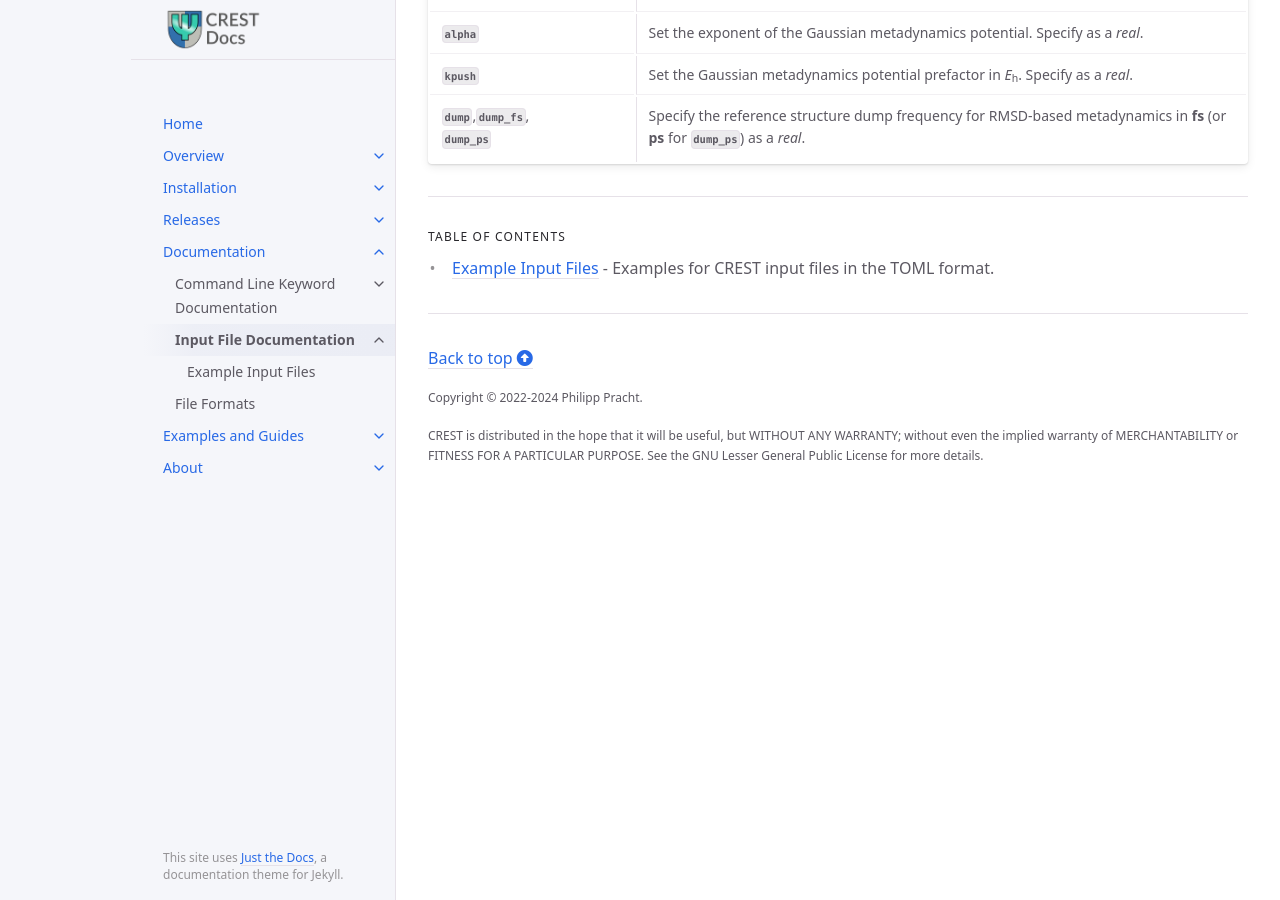
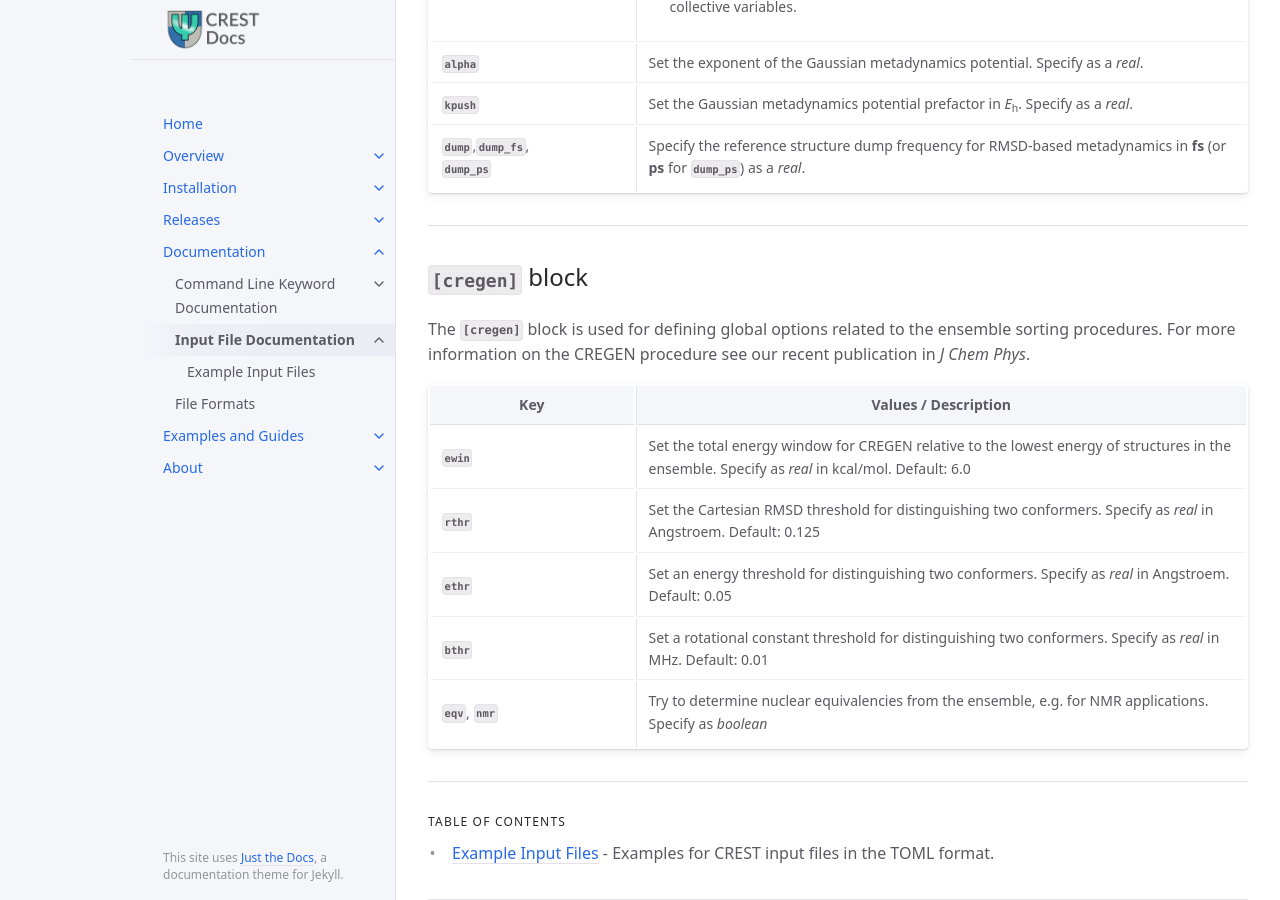
Before and after one commit to crest-lab/crest-docs, a Jekyll site: the page built from page/documentation/inputfiles.md, in a window 1280 px wide and 900 px high, scrolled down 6634 px. Built offline with Jekyll 4.4.1, drawn with Linux system fonts in a browser that asks for light colours.

Commit message:
Add [cregen] block do documentation

```diff
--- a/_data/inputkv.yml
+++ b/_data/inputkv.yml
@@ -275,3 +275,32 @@ metadynamics:
      descript: >
        Specify the reference structure dump frequency for RMSD-based metadynamics
        in **fs** (or **ps** for `dump_ps`) as a *real*.
+
+
+
+cregen:
+
+   - key: ewin
+     descript: >
+       Set the total energy window for CREGEN relative to the lowest energy of
+       structures in the ensemble. Specify as *real* in kcal/mol. Default: 6.0
+
+   - key: rthr
+     descript: >
+       Set the Cartesian RMSD threshold for distinguishing two conformers.
+       Specify as *real* in Angstroem. Default: 0.125
+
+   - key: ethr
+     descript: >
+       Set an energy threshold for distinguishing two conformers.
+       Specify as *real* in Angstroem. Default: 0.05
+
+   - key: bthr
+     descript: >
+       Set a rotational constant threshold for distinguishing two conformers.
+       Specify as *real* in MHz. Default: 0.01
+
+   - comm: "`eqv`, `nmr`"
+     descript: >
+       Try to determine nuclear equivalencies from the ensemble, e.g. for NMR applications.
+       Specify as *boolean*
--- a/page/documentation/inputfiles.md
+++ b/page/documentation/inputfiles.md
@@ -121,3 +121,10 @@ and metadynamics module. Note, that some `[calculation]` must have been defined.
 The `[[dynamics.meta]]` sub-block is used to define metadynamics parameters for a MD simulation in CREST. Multiple metadynamics potentials can be defined (as separate `[[dynamics.meta]]` sub-blocks) and added to the same MD (`[dynamics]` block).
 
 {% include kv.html obj=site.data.inputkv.metadynamics %}
+
+---
+## `[cregen]` block
+The `[cregen]` block is used for defining global options related to the ensemble sorting procedures.
+For more information on the CREGEN procedure see our recent publication in *J Chem Phys*.
+
+{% include kv.html obj=site.data.inputkv.cregen %}
```
